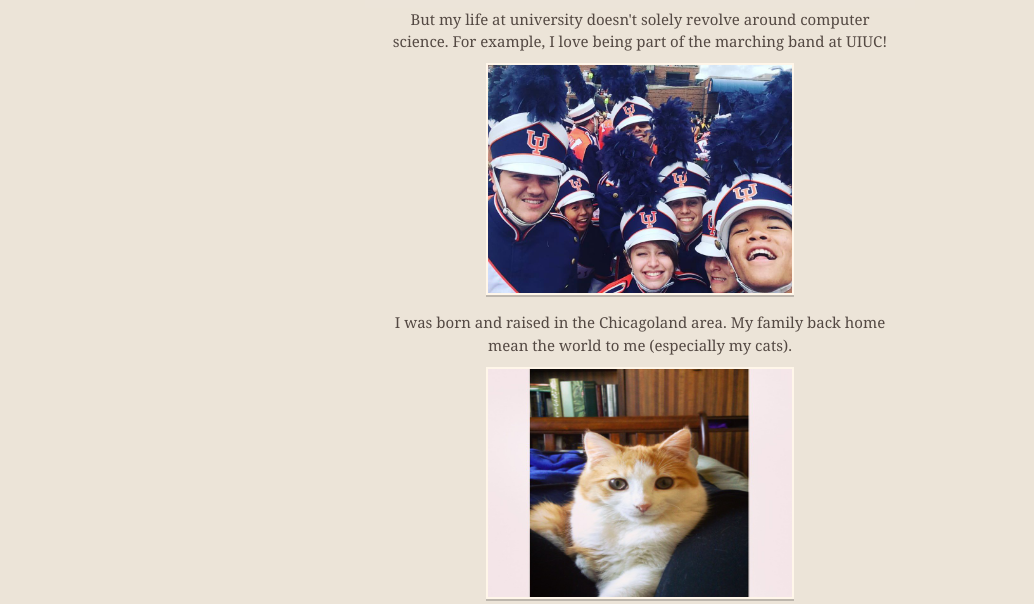
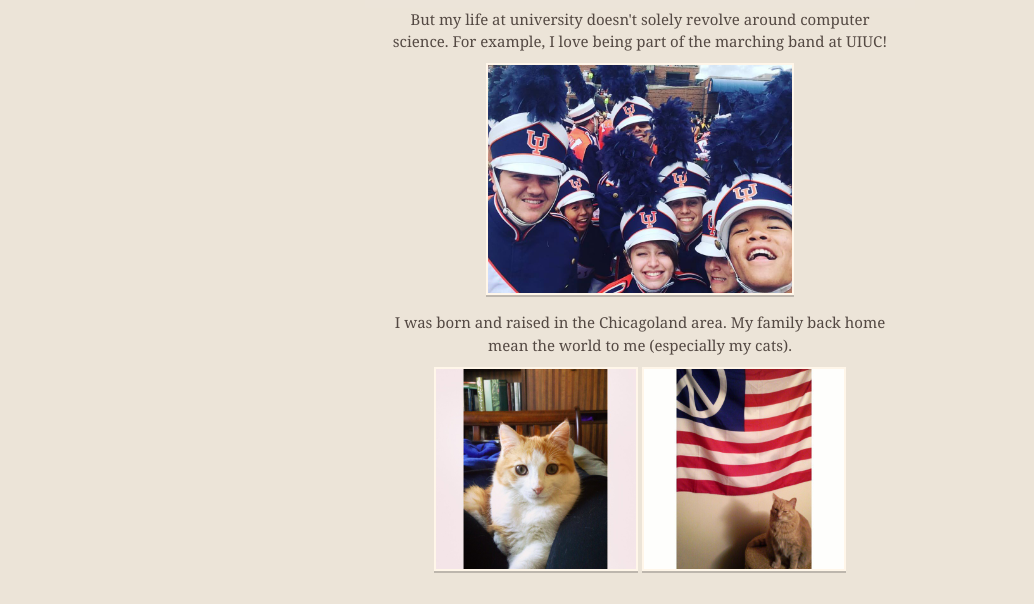
Before and after one commit to tanyavinogradov/tanyavinogradov.github.io, a plain HTML site: page index.html in a window 1280 px wide. Shown: the part 318-922 px from the top of the page, without its empty margins (0-1034 px from the left). Drawn offline with nearby package versions, Linux system fonts and the light colour scheme.

Commit message:
Update index.html

```diff
--- a/index.html
+++ b/index.html
@@ -52,7 +52,7 @@
 <p>But my life at university doesn't solely revolve around computer science. For example, I love being part of the marching band at UIUC!</p>
 <center><img src="umgawa.jpg" alt="Marching Illini" style="width:304px;height:228px;"></center>
 <p>I was born and raised in the Chicagoland area. My family back home mean the world to me (especially my cats).</p>
-<img src="oscar.jpg" alt="Oscar" style="width:304px;height:228px;"> <img src="pookh.jpg" alt="Pookh" style="width:304px;height:228px;">
+<img src="oscar.jpg" alt="Oscar" style="width:200px;height:200px;"> <img src="pookh.jpg" alt="Pookh" style="width:200px;height:200px;">
 </center>
 
 <h3>
```
